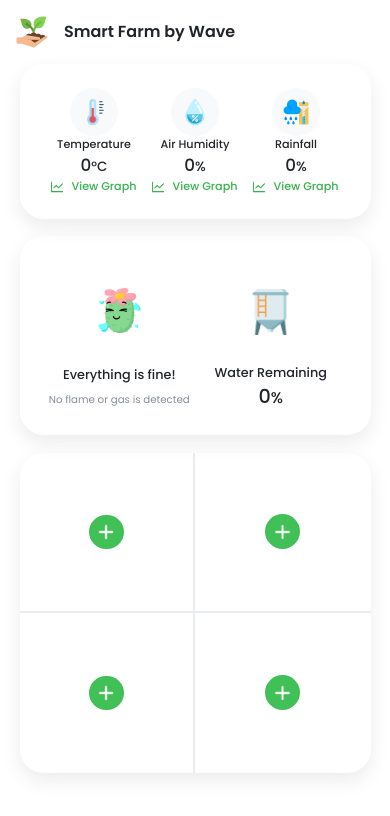
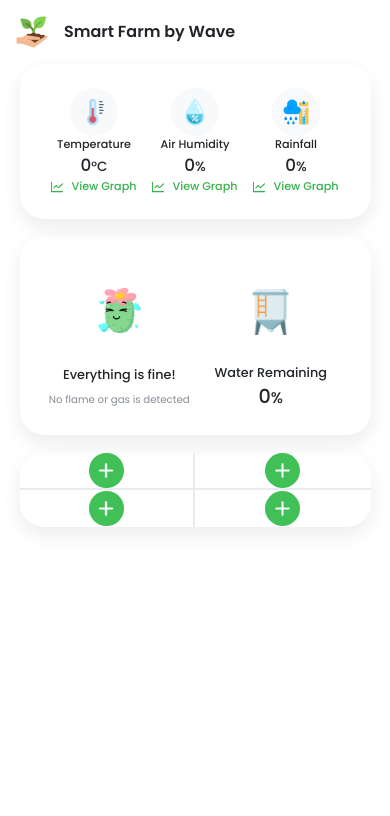
Before and after one commit to Smart-Farm-By-Wave/Frontend, a React (Vite) app: page / in a window 390 px wide. Shown: the top 816 px of the page. Built offline with nearby package versions, Linux system fonts and the light colour scheme; no server answers; the HTML template or start-up script is replaced by a standard one.

Commit message:
Edit farm field css

```diff
--- a/src/components/FarmField.module.css
+++ b/src/components/FarmField.module.css
@@ -19,9 +19,3 @@
 .field3 {
   border-right: 2px solid #e9ecef;
 }
-
-@media (max-width: 800px) {
-  .fieldContainer {
-    height: 20rem;
-  }
-}
```
